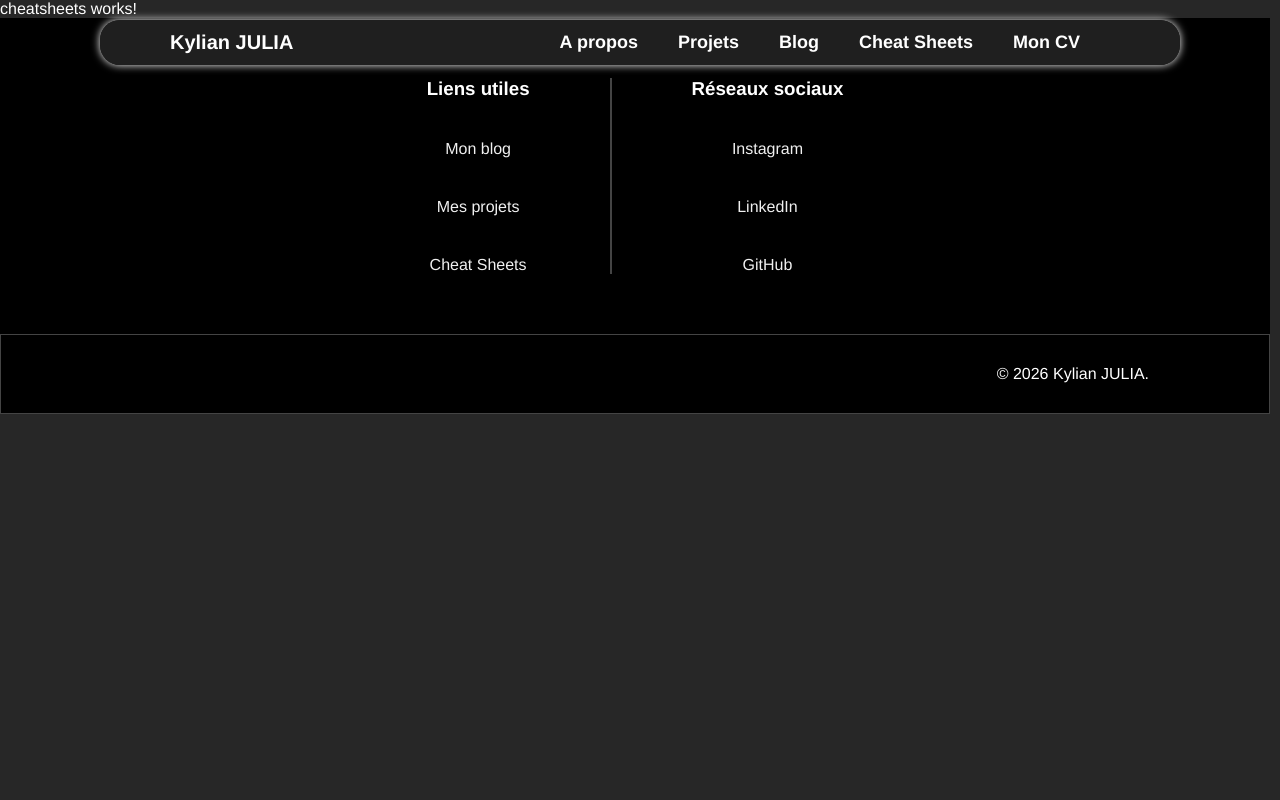
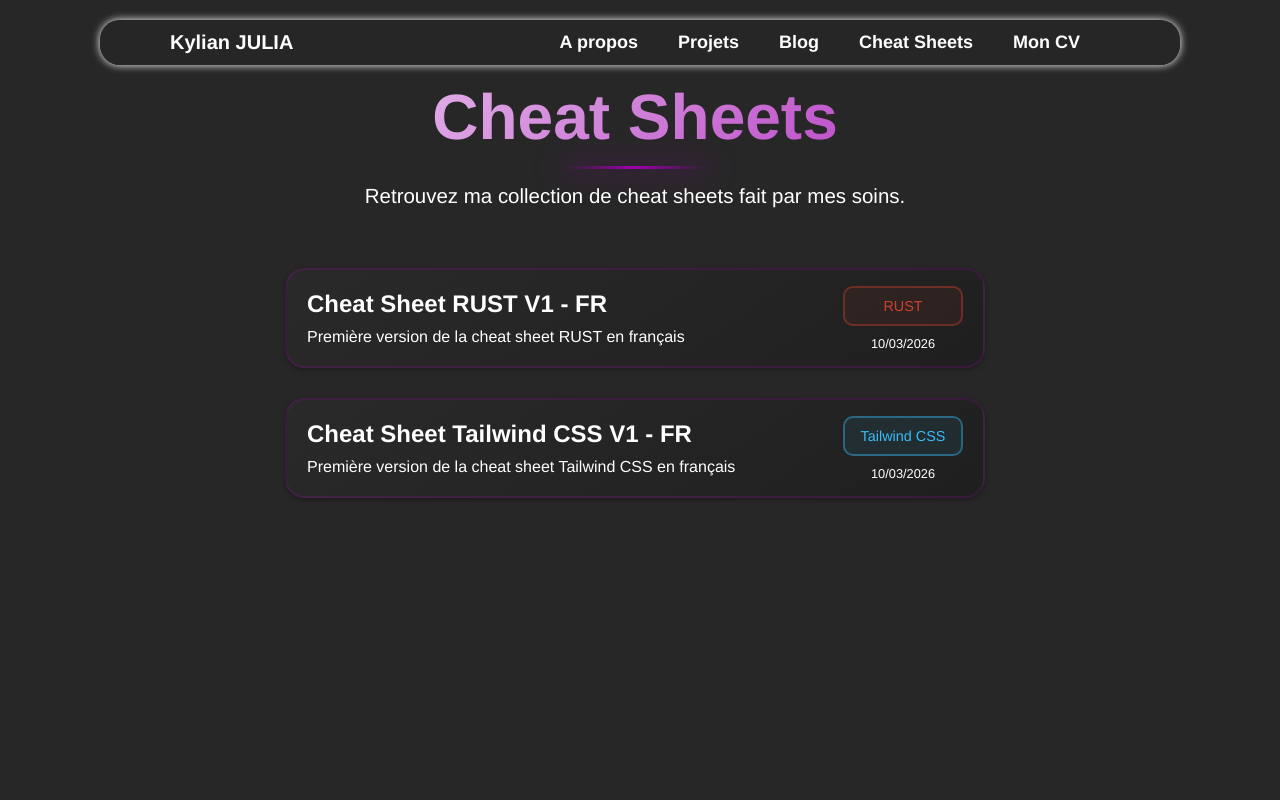
Before and after one commit to kylianjoff/kylianjulia, an Angular app: page /cheatsheets in a window 1280 px wide. Shown: the top 800 px of the page. Built offline with nearby package versions, Linux system fonts and the light colour scheme; what ngx-markdown would draw is missing.

Commit message:
Listing des cheat sheets

```diff
--- a/src/app/cheatsheets/cheatsheets.css
+++ b/src/app/cheatsheets/cheatsheets.css
@@ -0,0 +1,144 @@
+@import url('../styles/animations.css');
+
+main {
+    margin-top: 80px;
+    margin-bottom: 40px;
+    background: #272727;
+    min-height: 100vh;
+}
+
+h1 {
+    position: relative;
+    font-size: clamp(2.5rem, 5vw, 4rem);
+    font-weight: 700;
+    text-align: center;
+    margin-bottom: 30px;
+    background: linear-gradient(135deg, #ffffff 0%, #9f00b1 100%);
+    -webkit-background-clip: text;
+    -webkit-text-fill-color: transparent;
+    background-clip: text;
+    opacity: 0;
+    transform: translateY(30px);
+    animation: fadeInUp 1s ease forwards;
+    z-index: 1;
+}
+
+.description {
+    position: relative;
+    font-size: clamp(0.6rem, 1.6vw, 1.4rem);
+    font-weight: 200;
+    text-align: center;
+    margin-bottom: 60px;
+    background-clip: text;
+    opacity: 0;
+    transform: translateY(50px);
+    animation: fadeInUp 1s ease forwards;
+    z-index: 1;
+}
+
+h1:after {
+    content: '';
+    position: absolute;
+    bottom: -15px;
+    left: 50%;
+    transform: translateX(-50%);
+    width: 150px;
+    height: 3px;
+    background: linear-gradient(90deg, transparent, #9f00b1, transparent);
+    box-shadow: 0 0 20px rgba(159, 0, 177, 0.6);
+    animation: glowLine 2s ease-in-out infinite;
+}
+
+.cheatSheets {
+    display: flex;
+    flex-direction: column;
+    justify-content: center;
+    align-items: center;
+    gap: 30px;
+}
+
+.cheatSheet {
+    display: flex;
+    flex-direction: row;
+    justify-content: space-between;
+    align-items: center;
+    padding: 10px;
+    gap: 20px;
+    background: linear-gradient(145deg, #2a2a2a 0%, #1f1f1f 100%);
+    border-radius: 20px;
+    box-shadow: 0 2px 5px rgba(0, 0, 0, 0.3);
+    transition: all 0.4s cubic-bezier(0.4, 0, 0.2, 1);
+    overflow: hidden;
+    width: 100%;
+    max-width: 700px;
+    height: 100px;
+    border: 2px solid rgba(159, 0, 177, 0.2);
+    position: relative;
+    justify-self: center;
+    opacity: 0;
+    transform: translateY(30px);
+    animation: fadeInUp 1s ease forwards;
+}
+
+.cheatSheet:hover {
+    translate: 0 -8px;
+    box-shadow: 0 10px 20px rgba(159, 0, 177, 0.4);
+    cursor: pointer;
+}
+
+.cheatSheetInfos {
+    display: flex;
+    flex-direction: column;
+    justify-content: center;
+    align-items: flex-start;
+    gap: 10px;
+    margin: 0 10px;
+}
+
+.cheatSheetMeta {
+    display: flex;
+    flex-direction: column;
+    justify-content: center;
+    align-items: flex-end;
+    gap: 10px;
+    margin: 0 10px;
+}
+
+.cheatSheetLanguage {
+    display: flex;
+    justify-content: center;
+    align-items: center;
+    width: 120px;
+    border: 2px solid;
+    padding: 10px 5px;
+    font-size: 0.9rem;
+    font-weight: 500;
+    border-radius: 10px;
+}
+
+.lang-rust {
+    color: #ce422b;
+    border-color: rgba(206, 66, 43, 0.4);
+    background: rgba(206, 66, 43, 0.08);
+}
+
+.lang-tailwind {
+    color: #38bdf8;
+    border-color: rgba(56, 189, 248, 0.4);
+    background: rgba(56, 189, 248, 0.08);
+}
+
+.lang-default {
+    color: #9f00b1;
+    border-color: rgba(159, 0, 177, 0.2);
+    background: transparent;
+}
+
+.cheatSheetDate {
+    display: flex;
+    justify-content: center;
+    align-items: center;
+    width: 120px;
+    font-size: 0.8rem;
+    font-weight: 300;
+}
--- a/src/app/cheatsheets/cheatsheets.html
+++ b/src/app/cheatsheets/cheatsheets.html
@@ -1 +1,19 @@
-<p>cheatsheets works!</p>
+<main>
+    <h1>Cheat Sheets</h1>
+    <p class="description">Retrouvez ma collection de cheat sheets fait par mes soins.</p>
+
+    <div class="cheatSheets">
+        @for (cheatSheet of cheatSheets; track cheatSheet.file) {
+            <div class="cheatSheet" (click)="openCheatSheet(cheatSheet.file)">
+                <div class="cheatSheetInfos">
+                    <h2>{{ cheatSheet.title }}</h2>
+                    <p>{{ cheatSheet.description }}</p>
+                </div>
+                <div class="cheatSheetMeta">
+                    <span class="cheatSheetLanguage" [class]="getLanguageClass(cheatSheet.language)">{{ cheatSheet.language }}</span>
+                    <span class="cheatSheetDate">{{ cheatSheet.date }}</span>
+                </div>
+            </div>
+        }
+    </div>
+</main>
--- a/src/app/cheatsheets/cheatsheets.ts
+++ b/src/app/cheatsheets/cheatsheets.ts
@@ -1,4 +1,13 @@
-import { Component } from '@angular/core';
+import { Component, inject } from '@angular/core';
+import { DOCUMENT } from '@angular/common';
+
+interface CheatSheet {
+  title: string;
+  description: string;
+  file: string;
+  language: string;
+  date: string;
+}
 
 @Component({
   selector: 'app-cheatsheets',
@@ -7,5 +16,44 @@ import { Component } from '@angular/core';
   styleUrl: './cheatsheets.css',
 })
 export class Cheatsheets {
+  private document = inject(DOCUMENT);
+  private window = this.document.defaultView!;
 
+  cheatSheets: CheatSheet[] = [
+    {
+      title: 'Cheat Sheet RUST V1 - FR',
+      description: 'Première version de la cheat sheet RUST en français',
+      file: 'cheatsheets/Rust_v1_fr.pdf',
+      language: 'RUST',
+      date: '10/03/2026'
+    },
+    {
+      title: 'Cheat Sheet Tailwind CSS V1 - FR',
+      description: 'Première version de la cheat sheet Tailwind CSS en français',
+      file: 'cheatsheets/TailwindCSS_v1_fr.pdf',
+      language: 'Tailwind CSS',
+      date: '10/03/2026'
+    }
+  ]
+
+  private languageClassMap: Record<string, string> = {
+    'RUST': 'lang-rust',
+    'Tailwind CSS': 'lang-tailwind',
+  };
+
+  getLanguageClass(language: string): string {
+    return this.languageClassMap[language] ?? 'lang-default';
+  }
+
+  openCheatSheet(file: string): void {
+    this.window.open(file, '_blank', 'noopener,noreferrer');
+  }
+
+  constructor() {
+    this.cheatSheets.sort((a, b) => {
+      const dateA = new Date(a.date.split('/').reverse().join('-')).getTime();
+      const dateB = new Date(b.date.split('/').reverse().join('-')).getTime();
+      return dateB - dateA;
+    });
+  }
 }
```
Also changed, not shown: 2 other files (tests, documents, lock files or other folders).
